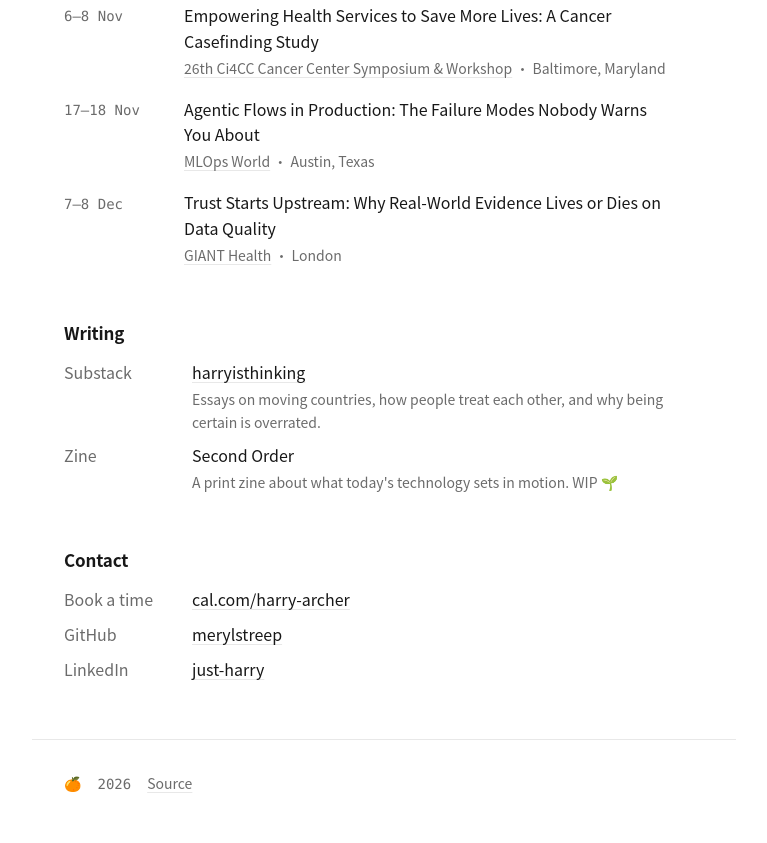
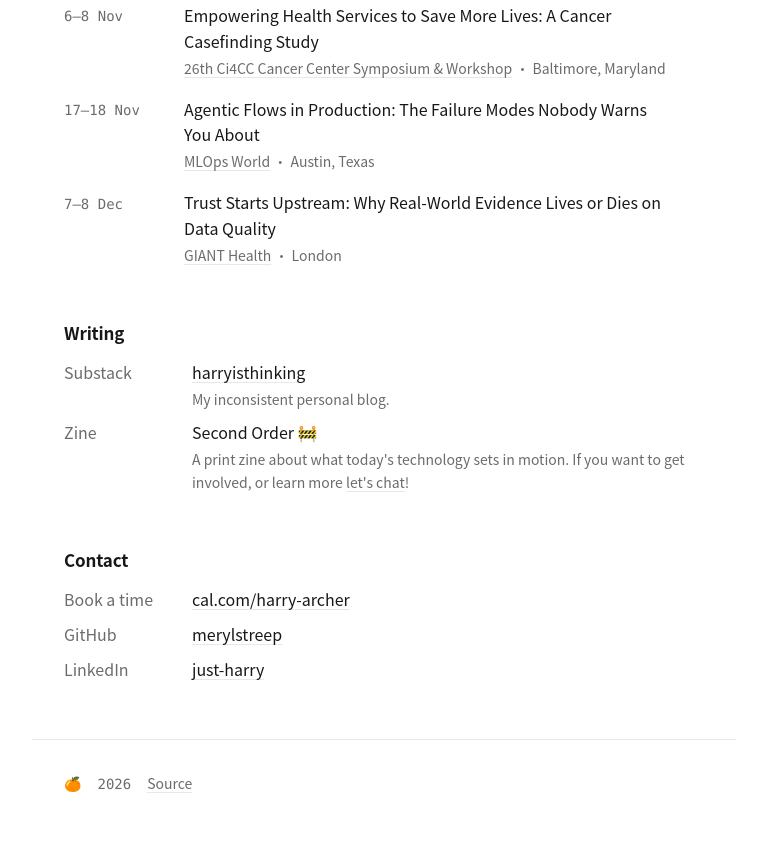
Before and after one commit to merylstreep/website_redux, an Astro site: page / in a window 1280 px wide. Shown: the part 853-1696 px from the top of the page, without its empty margins (256-1023 px from the left). Built offline with nearby package versions, Linux system fonts and the light colour scheme; Astro itself is replaced by a stand-in of ours.

Commit message:
Writing: roadworks on Second Order, cal.com link in its note, shorter Substack note

```diff
--- a/src/components/LinkRows.astro
+++ b/src/components/LinkRows.astro
@@ -20,7 +20,7 @@ const { links } = Astro.props;
           ) : (
             <span>{l.handle}</span>
           )}
-          {l.note && <p class="muted note">{l.note}</p>}
+          {l.note && <p class="muted note" set:html={l.note} />}
         </div>
       </li>
     ))
--- a/src/content/site.ts
+++ b/src/content/site.ts
@@ -92,25 +92,27 @@ export type LinkItem = {
   label: string; // what it is
   handle: string; // what's shown as the link text
   url?: string; // omit while there's nothing to link to yet
-  note?: string;
+  note?: string; // may contain <a> tags
 };
+
+const calUrl = 'https://cal.com/harry-archer';
 
 export const writing: LinkItem[] = [
   {
     label: 'Substack',
     handle: 'harryisthinking',
     url: 'https://harryisthinking.substack.com',
-    note: 'Essays on moving countries, how people treat each other, and why being certain is overrated.',
+    note: 'My inconsistent personal blog.',
   },
   {
     label: 'Zine',
-    handle: 'Second Order',
-    note: "A print zine about what today's technology sets in motion. WIP 🌱",
+    handle: 'Second Order 🚧',
+    note: `A print zine about what today's technology sets in motion. If you want to get involved, or learn more <a href="${calUrl}">let's chat</a>!`,
   },
 ];
 
 export const contact: LinkItem[] = [
-  { label: 'Book a time', handle: 'cal.com/harry-archer', url: 'https://cal.com/harry-archer' },
+  { label: 'Book a time', handle: 'cal.com/harry-archer', url: calUrl },
   ...(person.email ? [{ label: 'Email', handle: person.email, url: `mailto:${person.email}` }] : []),
   { label: 'GitHub', handle: 'merylstreep', url: 'https://github.com/merylstreep' },
   { label: 'LinkedIn', handle: 'just-harry', url: 'https://www.linkedin.com/in/just-harry/' },
```
